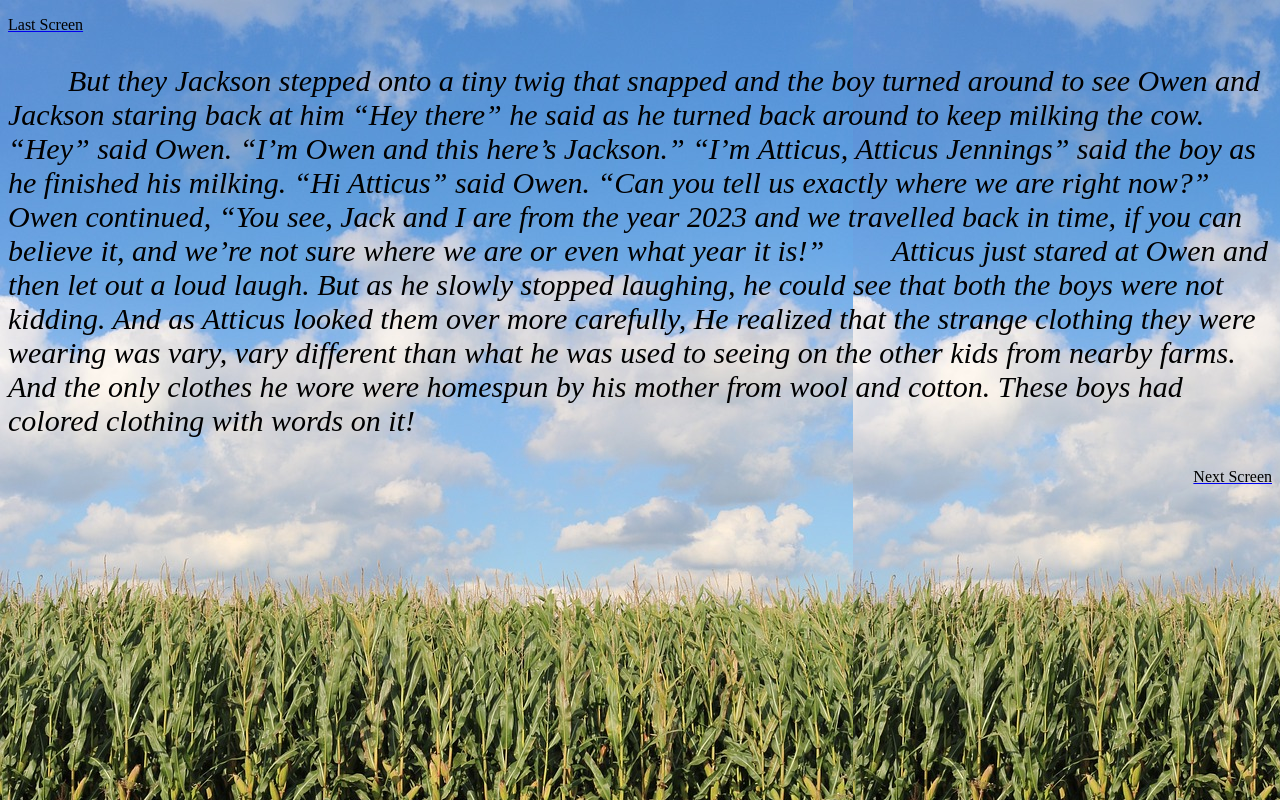
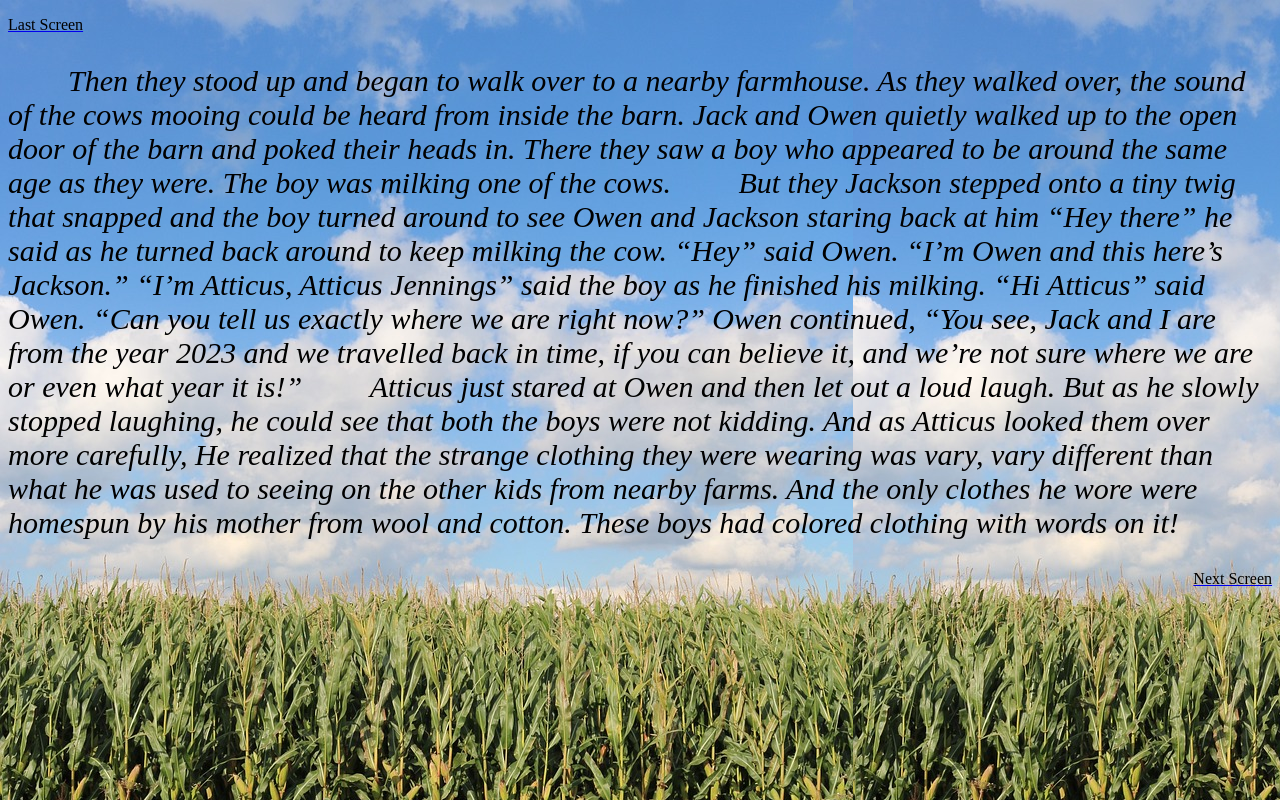
Before and after one commit to storiesbyjohn/storiesbyjohn.github.io, a plain HTML site: page page9.html in a window 1280 px wide. Drawn offline with Linux system fonts and the light colour scheme.

Commit message:
Update page9.html

```diff
--- a/page9.html
+++ b/page9.html
@@ -13,6 +13,11 @@
 
 <div>
     <p style="font-size:30px;"><i>
+	    &nbsp;&nbsp; &nbsp; &nbsp; &nbspThen they stood up and began to walk over to a nearby farmhouse.  As they walked over,
+	    the sound of the cows mooing could be heard from inside the barn.
+	    Jack and Owen quietly walked up to the open door of the barn and poked their heads in.
+	    There they saw a boy who appeared to be around the same age as they were.
+	    The boy was milking one of the cows.
       &nbsp;&nbsp; &nbsp; &nbsp; &nbsp;But they Jackson stepped onto a tiny twig that
 	    snapped and the boy turned around to see Owen and Jackson staring back at him
 	    “Hey there” he said as he turned back around to keep milking the cow.  “Hey” said Owen.
```
